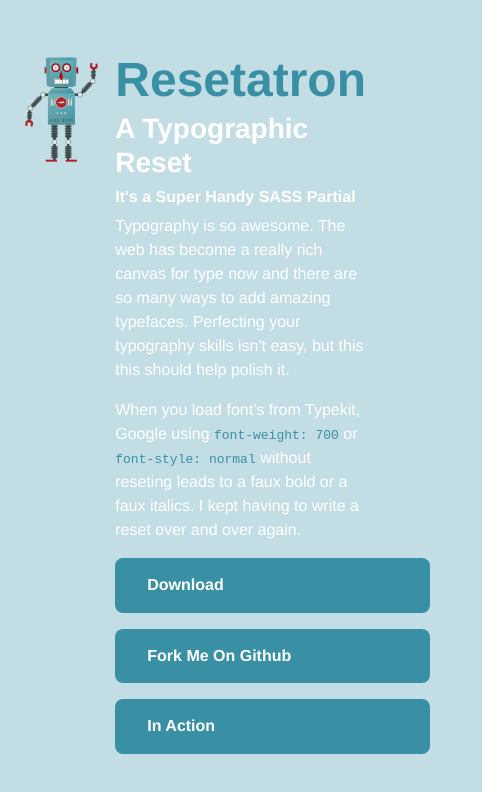
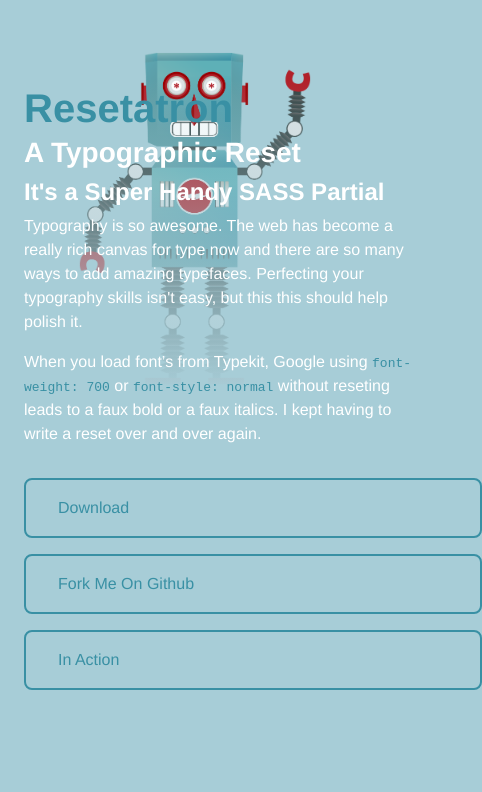
Before and after one commit to charliewilco/resetatron.scss, a website: page index.html in a window 390 px wide. Shown: the whole page, 482 px wide, since content can reach past the window. Drawn offline with Linux system fonts and the light colour scheme.

Commit message:
cleaning up.

```diff
--- a/Gruntfile.js
+++ b/Gruntfile.js
@@ -20,11 +20,14 @@ module.exports = function(grunt) {
               }
             }
         },
-        sass: {
+          sass: {
             dist: {
-                files: {
-                    'css/main.css': 'scss/main.scss'
-                }
+              options: {
+                style: 'expanded'
+              },
+              files: {
+                'css/atron.css': 'scss/main.scss',
+              }
             }
         },
         watch: {
--- /dev/null
+++ b/css/atron.css
@@ -0,0 +1,149 @@
+* {
+  -webkit-font-smoothing: antialiased;
+  -moz-osx-font-smoothing: grayscale;
+  margin: 0;
+  padding: 0; }
+
+html {
+  font: 400 100%/1.5 Avenir, Helvetica, "Helvetica Neue", "Helvetica Neue", Helvetica, Arial, "Lucida Grande", sans-serif;
+  color: #333333; }
+
+h1, h2, h3 {
+  font-weight: 700;
+  margin: 0 0 .5rem;
+  line-height: 1.2; }
+
+h4, h5, h6 {
+  font-weight: 400;
+  margin: 0 0 .5rem;
+  line-height: 1.2; }
+
+h1 {
+  font-size: 2rem; }
+
+h2 {
+  font-size: 1.75rem; }
+
+h3 {
+  font-size: 1.5rem; }
+
+h4 {
+  font-size: 1.25rem; }
+
+h5 {
+  font-size: 1.125rem; }
+
+h6 {
+  font-size: 1rem; }
+
+p {
+  margin-bottom: 1rem;
+  max-width: 38rem;
+  word-wrap: break-word;
+  text-rendering: optimizeLegibility; }
+p:last-of-type {
+  margin-bottom: 0; }
+
+b, strong {
+  font-weight: bold; }
+
+i, em {
+  font-style: italic; }
+
+a {
+  text-decoration: none; }
+
+ul, ol {
+  list-style-position: inside;
+  padding: 0;
+  margin: .5rem 0; }
+ul li ul, ol li ul {
+  margin-left: 1rem; }
+
+blockquote {
+  border-left: 5px solid #333333;
+  padding: 1.5rem;
+  font-style: italic;
+  margin: 1rem 0;
+  background: rgba(51, 51, 51, 0.3);
+  color: white; }
+blockquote p {
+  line-height: 1.6;
+  font-weight: 300;
+  font-size: 1.125rem;
+  margin: 0 0 .5rem; }
+
+html {
+  background: #a7cdd7; }
+
+p {
+  font-weight: 400; }
+
+.main {
+  max-width: 38rem;
+  padding: 1rem;
+  margin: 2rem auto; }
+.main h1, .main h2, .main h3, .main h4, .main h5, .main h6 {
+  color: white; }
+
+a {
+  color: white; }
+
+blockquote {
+  color: white; }
+blockquote p {
+  color: white !important; }
+
+.intro {
+  max-width: 38rem;
+  margin: 2rem auto;
+  color: white;
+  padding: 1rem; }
+.intro footer {
+  margin-top: 2rem; }
+.intro h1 {
+  line-height: 1;
+  color: #3990a4; }
+@media (max-width: 40rem) {
+  .intro h1 {
+    font-size: 2.5rem; } }
+.intro code {
+  color: #3990a4; }
+.intro aside {
+  position: relative; }
+.intro aside img {
+  max-width: 15rem;
+  display: block;
+  margin: 0 auto; }
+.intro article {
+  padding: .5rem;
+  position: absolute;
+  top: 5rem;
+  background-image: linear-gradient(to top, #a7cdd7 50%, transparent 100%); }
+.intro p {
+  max-width: 35rem; }
+@media (max-width: 40rem) {
+  .intro article {
+    width: 100%; }
+  .intro aside {
+    width: 100%;
+    float: right;
+    text-align: center; } }
+
+.btn {
+  padding: 1rem 2rem;
+  display: inline-block;
+  font-weight: 400;
+  color: #3990a4;
+  border: 2px solid;
+  border-radius: .5rem;
+  margin: .5rem .25rem;
+  transition: all 375ms linear; }
+.btn:hover, .btn:focus {
+  background: #346674;
+  color: white; }
+@media (max-width: 40rem) {
+  .btn {
+    display: block;
+    width: 100%;
+    margin: 1rem auto 0; } }
--- a/index.html
+++ b/index.html
@@ -6,7 +6,7 @@
     <meta name="description" content="Typographic Reset in a SASS Partial">
     <meta name="keywords" content="Reset, Typography, SASS, Typekit, SCSS">
     <title>Resetatron</title>
-    <link rel="stylesheet" href="css/main.css" type="text/css">
+    <link rel="stylesheet" href="css/atron.css" type="text/css">
 </head>
 <body>
      <section class="intro">
@@ -14,14 +14,19 @@
             <img src="img/resetatron.png" alt="" />
         </aside>
         <article>
+            <header>
                 <h1>Resetatron</h1>
                 <h2>A Typographic Reset</h2>
                 <h3>It's a Super Handy SASS Partial</h3>
+            </header>
             <p>Typography is so awesome. The web has become a really rich canvas for type now and there are so many ways to add amazing typefaces. Perfecting your typography skills isn't easy, but this this should help polish it.</p>
             <p>When you load font’s from Typekit, Google using <code>font-weight: 700</code> or <code>font-style: normal</code> without reseting leads to a faux bold or a faux italics. I kept having to write a reset over and over again.</p>
+            <footer>
                 <a class="btn" href="https://github.com/charlespeters/Resetatron/zipball/master">Download</a>
                 <a class="btn" href="https://github.com/charlespeters/Resetatron/">Fork Me On Github</a>
                 <a class="btn" href="example.html">In Action</a>
+            </footer>
+
         </article>
     </section>
 </body>
--- a/javascripts/scale.fix.js
+++ /dev/null
@@ -1,17 +0,0 @@
-var metas = document.getElementsByTagName('meta');
-var i;
-if (navigator.userAgent.match(/iPhone/i)) {
-  for (i=0; i<metas.length; i++) {
-    if (metas[i].name == "viewport") {
-      metas[i].content = "width=device-width, minimum-scale=1.0, maximum-scale=1.0";
-    }
-  }
-  document.addEventListener("gesturestart", gestureStart, false);
-}
-function gestureStart() {
-  for (i=0; i<metas.length; i++) {
-    if (metas[i].name == "viewport") {
-      metas[i].content = "width=device-width, minimum-scale=0.25, maximum-scale=1.6";
-    }
-  }
-}
--- a/scss/_custom.scss
+++ b/scss/_custom.scss
@@ -2,25 +2,18 @@ $liteblue: #c3dde4;
 $darkblue: #3990a4;
 $red: #b2222a;
 
-html {
-    background: $liteblue;
-}
+html { background: mix($liteblue, $darkblue, 80%); }
 
-p {
-    font-weight: 400;
-
-}
+p { font-weight: 400; }
 
 .main {
     max-width: 38rem;
     padding: 1rem;
     margin: 2rem auto;
     h1, h2, h3, h4, h5, h6 { color: white; }
-    p { }
 }
 a {
     color: white;
-/*     &:hover { color: $red; } */
 }
 blockquote {
     color: white;
@@ -28,43 +21,35 @@ blockquote {
 }
 
 .intro {
-    max-width: 45rem;
+    max-width: 38rem;
     margin: 2rem auto;
     color: white;
     padding: 1rem;
-    display: flex;
+    header {
+        // text-align: center;
+    }
+    footer {
+        margin-top: 2rem;
+    }
     h1 {
-        font-weight: bold;
-        font-size: 7rem;
         line-height: 1;
         color: $darkblue;
-        @media (max-width:40rem) { font-size: 3rem; }
-    }
-    h2 {
-        font-size: 4rem;
-        font-weight: bold;
-        @media (max-width:40rem) { font-size: 1.75rem; }
-    }
-    h3 {
-        @media (max-width:40rem) { font-size: 1rem; }
+        @media (max-width:40rem) { font-size: 2.5rem; }
     }
     code { color: $darkblue; }
-
     aside {
-        flex: 1;
-        padding: .5rem;
+        position: relative;
         img {
-            max-width: 100%;
+            max-width: 15rem;
+            display: block;
+            margin: 0 auto;
         }
     }
     article {
-        flex: 3;
         padding: .5rem;
-    }
-    &:after {
-            content: "";
-            display: table;
-            clear: both;
+        position: absolute;
+        top: 5rem;
+        background-image: linear-gradient(to top, mix($liteblue, $darkblue, 80%) 50%, rgba(0, 0, 0, 0) 100%);
     }
     p { max-width: 35rem; }
 
@@ -82,14 +67,14 @@ blockquote {
 
 .btn {
     padding: 1rem 2rem;
-    background: $darkblue;
     display: inline-block;
-    font: 700 100%/1.4 "Helvetica", "Helvetica Neue", "Helvetica Neue", Helvetica, Arial, "Lucida Grande", sans-serif;
-    border: 0;
+    font-weight: 400;
+    color: $darkblue;
+    border: 2px solid;
     border-radius: .5rem;
     margin: .5rem .25rem;
     transition: all 375ms linear;
-    &:hover, &:focus { background: darken($liteblue, 50%); }
+    &:hover, &:focus { background: darken($liteblue, 50%); color: white; }
     @media (max-width:40rem) {
         display: block;
         width: 100%;
--- a/scss/_resetatron.scss
+++ b/scss/_resetatron.scss
@@ -3,33 +3,37 @@ $text: #333;
 * {
     -webkit-font-smoothing: antialiased;
     -moz-osx-font-smoothing: grayscale;
-
     margin: 0;
     padding: 0;
 }
 
 html {
-    font: 400 100%/1.5 "Helvetica", "Helvetica Neue", "Helvetica Neue", Helvetica, Arial, "Lucida Grande", sans-serif;
+    font: 400 100%/1.5 Avenir, Helvetica, "Helvetica Neue", "Helvetica Neue", Helvetica, Arial, "Lucida Grande", sans-serif;
     color: $text;
 }
 
-h1,h2,h3,h4,h5,h6 {
+h1,h2,h3 {
     font-weight: 700;
     margin: 0 0 .5rem;
     line-height: 1.2;
 }
+h4,h5,h6 {
+    font-weight: 400;
+    margin: 0 0 .5rem;
+    line-height: 1.2;
+}
 
-h1 { font-size: 225%; }
+h1 { font-size: 2rem; }
 
-h2 { font-size: 200%; }
+h2 { font-size: 1.75rem; }
 
-h3 { font-size: 175%; }
+h3 { font-size: 1.5rem; }
 
-h4 { font-size: 150%; }
+h4 { font-size: 1.25rem; }
 
-h5 { font-size: 125%; }
+h5 { font-size: 1.125rem; }
 
-h6 { font-size: 100%; }
+h6 { font-size: 1rem; }
 
 p {
     margin-bottom: 1rem;
```
Also changed, not shown: example.html (+1 -1 lines), package.json (+3 -5 lines), params.json (deleted, +0 -1 lines), css/main.css (deleted), 1 other file. Lines whose indentation alone changed are shown as unchanged.
